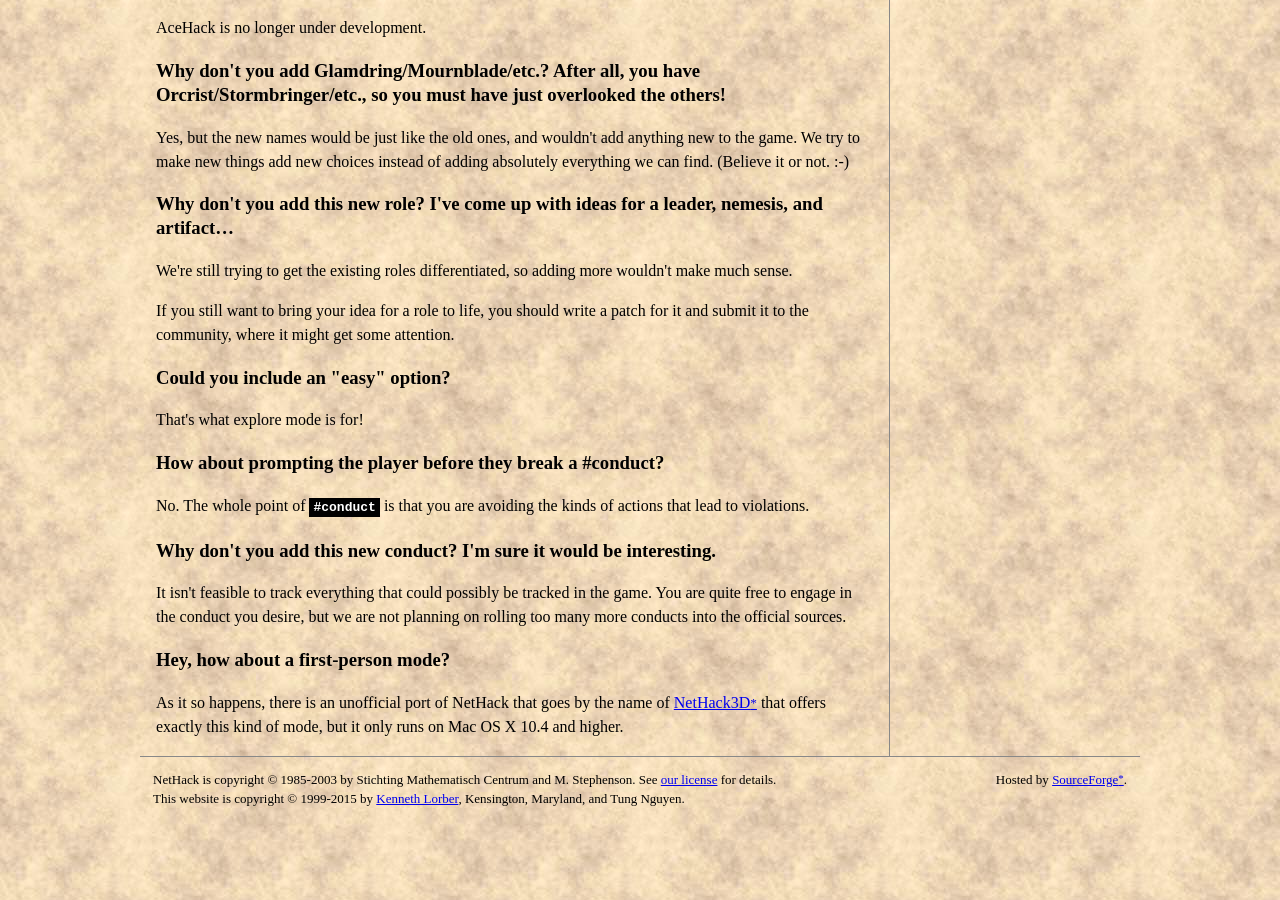
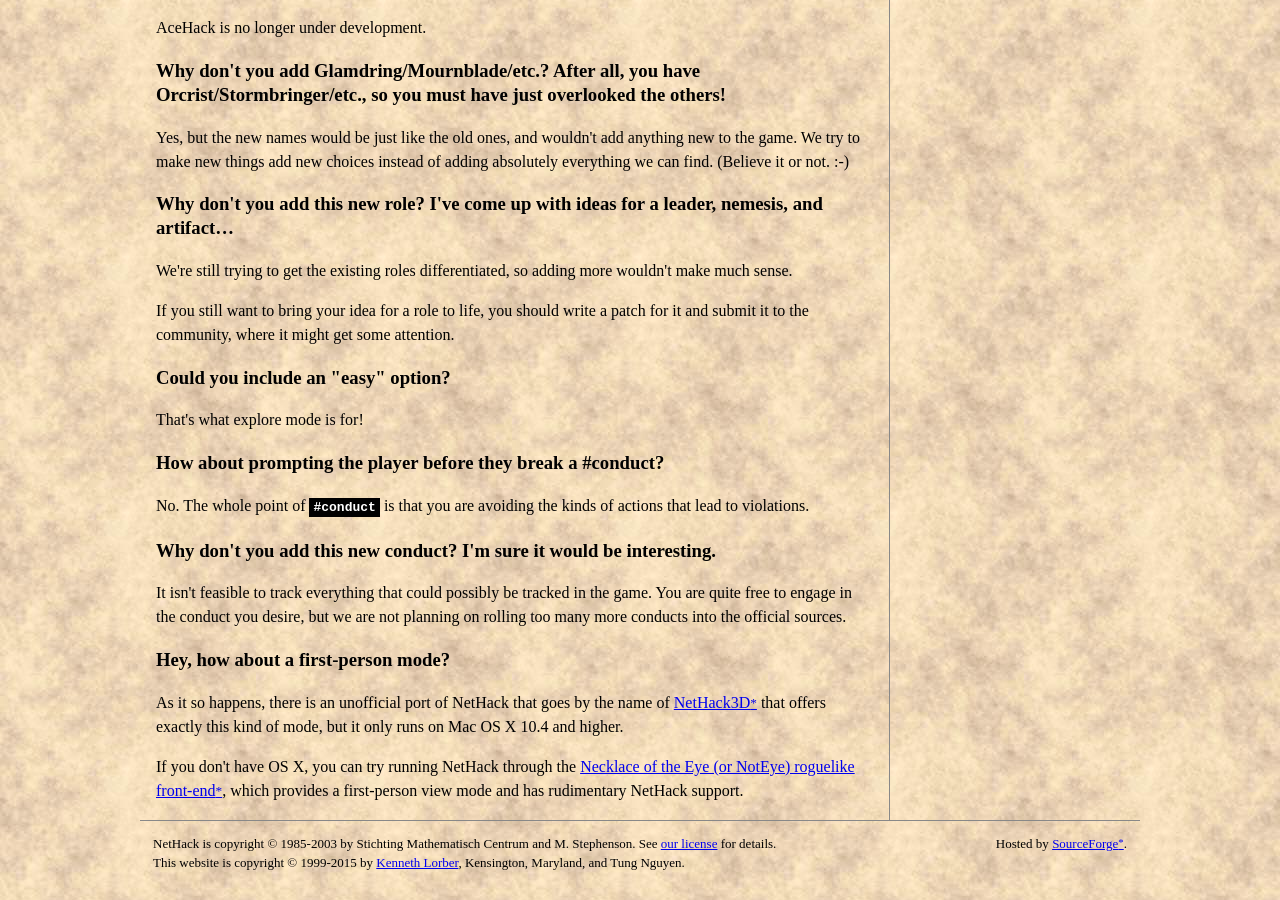
Before and after one commit to tung/nethack-www, a Jekyll site: the page built from faq.md, in a window 1280 px wide and 900 px high, scrolled down 4584 px. Built offline with Jekyll 4.4.1, drawn with Linux system fonts in a browser that asks for light colours.

Commit message:
Mention NotEye for the first-person view question in the FAQ
Forgot to add this at the very end.

```diff
--- a/faq.md
+++ b/faq.md
@@ -194,3 +194,5 @@
 ### Hey, how about a first-person mode?
 
 As it so happens, there is an unofficial port of NetHack that goes by the name of [NetHack3D](http://www.sbrain.org/nethack3d/) that offers exactly this kind of mode, but it only runs on Mac OS X 10.4 and higher.
+
+If you don't have OS X, you can try running NetHack through the [Necklace of the Eye (or NotEye) roguelike front-end](http://www.roguetemple.com/z/noteye/), which provides a first-person view mode and has rudimentary NetHack support.
```
